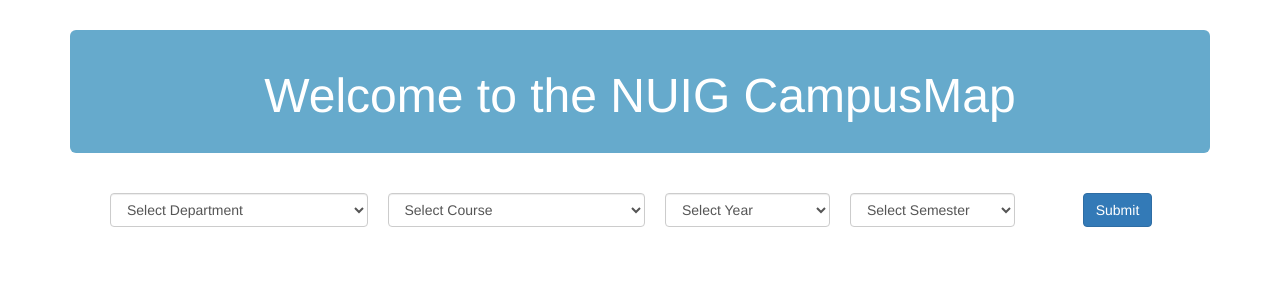
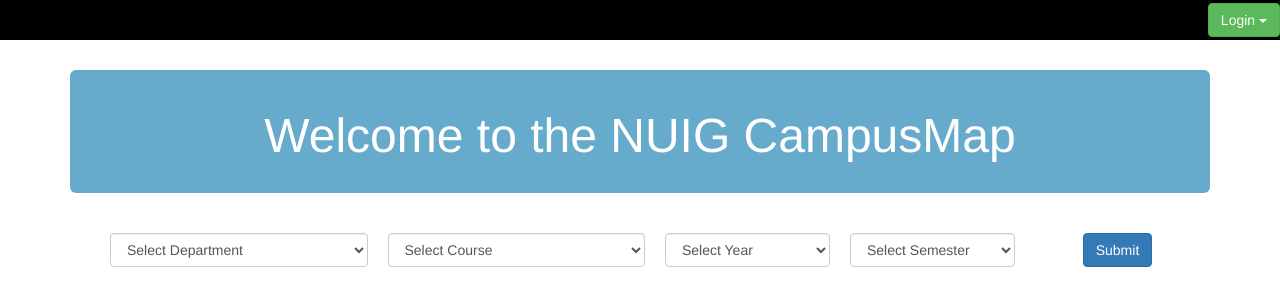
Before and after one commit to Suavac/CampusMap, a Django app: page / in a window 1280 px wide. Shown: the top 306 px of the page. Run offline with Django 3.2, Linux system fonts and the light colour scheme; data comes from the database, SQL or seed files in the repository; both versions use the stored data as it was after the commit; parts of the project's set-up code (start-up, migrations or seed data) failed here and were passed over; some libraries are stand-ins or nearby versions.

Commit message:
Authentication: Beginning to work on the authentication system - nav bar with login toggle on the home page - logout button in the base side panel template - login, logout templates

```diff
--- a/CampusMap/templates/dbstuff/addcourse.html
+++ b/CampusMap/templates/dbstuff/addcourse.html
@@ -1,3 +1,4 @@
+
 {% extends "base.html" %}
 
 {% block content %}
--- /dev/null
+++ b/CampusMap/templates/dbstuff/login.html
@@ -0,0 +1,53 @@
+<script>
+
+       $(function () {
+            $('.dropdown-menu input').click(function (event) {
+                event.stopPropagation();
+            });
+        });
+
+</script>
+<style type="text/css">
+
+    .navbar-collapse{background-color:black;padding-top:3px;padding-bottom:3px !important}
+    .dropdown-menu{width: 300px;border-top:0px;margin-top:3px;}
+    .dropdown-menu .col-sm-12{margin-bottom:7px;}
+    .dropdown-menu:after{
+    content: '';
+    display: inline-block;
+    border-left: 6px solid transparent;
+    border-right: 6px solid transparent;
+    border-bottom: 6px solid #ffffff;
+    position: absolute;
+    top: -6px;
+    right: 10px;
+}
+
+
+</style>
+ <div class="navbar-collapse collapse">
+        <div class="navbar-right">
+            <div class="btn-group">
+                <button type="button" class="btn btn-success dropdown-toggle" data-toggle="dropdown">
+                    Login <span class="caret"></span>
+                </button>
+                <div class="dropdown-menu" >
+                    <div class="col-sm-12">
+                        <div class="col-sm-12">
+                            Login
+                        </div>
+                        <div class="col-sm-12">
+                            <input type="text" placeholder="Uname or Email" onclick="return false;" class="form-control input-sm" id="inputError" />
+                        </div>
+                        <br/>
+                        <div class="col-sm-12">
+                            <input type="password" placeholder="Password" class="form-control input-sm" name="password" id="Password1" />
+                        </div>
+                        <div class="col-sm-12">
+                            <button type="submit" class="btn btn-success btn-sm">Sign in</button>
+                        </div>
+                    </div>
+                </div>
+            </div>
+        </div>
+    </div>
--- a/CampusMap/templates/home.html
+++ b/CampusMap/templates/home.html
@@ -35,6 +35,8 @@
 </style>
 
 <body>
+
+{% include "dbstuff/login.html" %}
 
 <div class="container"> <!-- Container -->
 
--- a/CampusMap/urls.py
+++ b/CampusMap/urls.py
@@ -4,6 +4,9 @@ from django.contrib import admin
 admin.autodiscover()
 
 urlpatterns = patterns('map.views',
+                       url(r'^login/$', 'django_test.views.login'),
+                       url(r'^logout/$', 'django_test.views.logout'),
+
     url(r'^$', 'home'),
     url(r'^home/$', 'home'),
     url(r'^admin/', include(admin.site.urls)),
--- a/map/views.py
+++ b/map/views.py
@@ -6,8 +6,18 @@ from .models import Course, Timetable, Building, Module, Lecturer, Department, T
 from django.shortcuts import render_to_response
 from django.template import RequestContext
 
+from django.core.context_processors import csrf
+from django.contrib import  auth
 
 import json, urllib, urlparse
+
+
+def login(request):
+    c = {} # create dict
+    c.update(csrf(request)) # push csrf object to it
+    return render_to_response('dbstuff/login.html', c) # pass it to the login template
+
+
 
 def editTimetable(request):
 
```
Also changed, not shown: CampusMap/templates/base.html (+10 -0 lines), CampusMap/templates/dbstuff/logout.html (added, +8 -0 lines), db.sqlite3.
